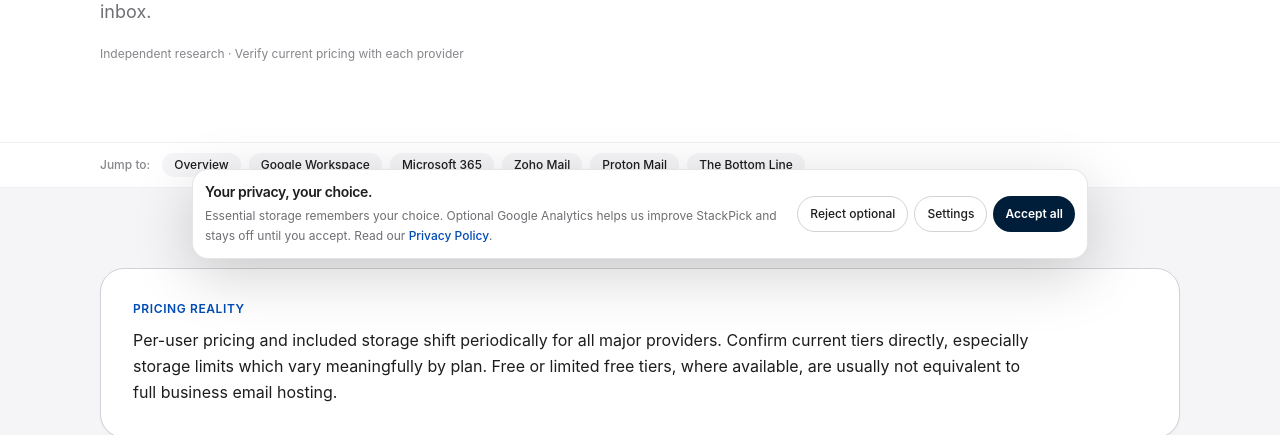
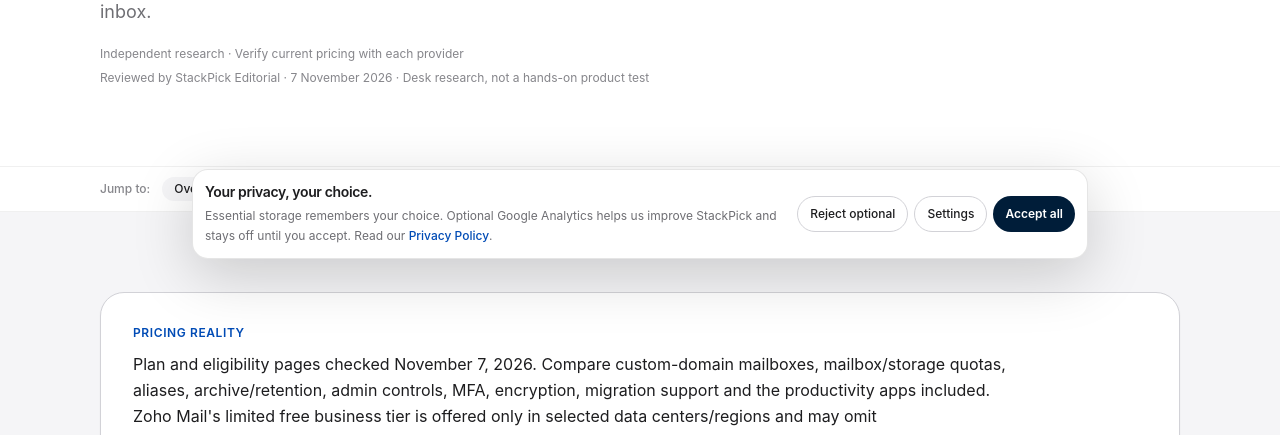
Before and after one commit to LinukaBandara/StackPick, a Next.js app: page /best/business-email-hosting in a window 1280 px wide. Shown: the part 517-952 px from the top of the page. Built offline with nearby package versions, Linux system fonts and the light colour scheme; no server answers.

Commit message:
Clarify business email free tier and add regional pricing sources

```diff
--- a/app/best/business-email-hosting/page.tsx
+++ b/app/best/business-email-hosting/page.tsx
@@ -13,8 +13,9 @@ export default function Page() {
     <ComparisonArticle
       title="Best Business Email Hosting for Small Business"
       slug="business-email-hosting"
+      reviewedOn="2026-11-07"
       intro="This decision is rarely about email features in isolation. It is about which productivity suite you want your whole business running on, since Google Workspace and Microsoft 365 both bundle email with a full document and storage suite. Pick the ecosystem, not just the inbox."
-      pricingNote="Per-user pricing and included storage shift periodically for all major providers. Confirm current tiers directly, especially storage limits which vary meaningfully by plan. Free or limited free tiers, where available, are usually not equivalent to full business email hosting."
+      pricingNote="Plan and eligibility pages checked November 7, 2026. Compare custom-domain mailboxes, mailbox/storage quotas, aliases, archive/retention, admin controls, MFA, encryption, migration support and the productivity apps included. Zoho Mail's limited free business tier is offered only in selected data centers/regions and may omit IMAP/POP/ActiveSync; Proton's free personal mailbox is not equivalent to a custom-domain business plan. Prices, taxes, currencies, data residency and eligible features vary by country. Sources: Google Workspace https://workspace.google.com/pricing; Microsoft 365 https://www.microsoft.com/en-us/microsoft-365/business/compare-all-microsoft-365-business-products; Zoho Mail https://www.zoho.com/mail/zohomail-pricing.html; Proton Mail for Business https://proton.me/business/mail/pricing."
       tools={[
         {
           name: "Google Workspace",
@@ -23,7 +24,7 @@ export default function Page() {
             "No permanent free tier for business use. Confirm current paid plan pricing and storage limits.",
           tradeoff:
             "Most familiar interface for many people, with strong real-time collaboration in Docs and Sheets. Storage is more limited on entry-tier plans than some Microsoft 365 equivalents, and end-to-end encryption is not on by default.",
-          url: "https://workspace.google.com/",
+          url: "https://workspace.google.com/pricing",
         },
         {
           name: "Microsoft 365",
@@ -32,25 +33,25 @@ export default function Page() {
             "No permanent free tier for business use. A trial is typically available. Confirm current plan contents and pricing.",
           tradeoff:
             "Plans can bundle business email with desktop and web Office apps plus substantial OneDrive storage, which is valuable if your team already relies on Microsoft tools. The interface and app ecosystem assume more comfort with traditional Office-style software than Google’s simpler web-first tools.",
-          url: "https://www.microsoft.com/microsoft-365/business",
+          url: "https://www.microsoft.com/en-us/microsoft-365/business/compare-all-microsoft-365-business-products",
         },
         {
           name: "Zoho Mail",
           bestFor: "Tight budgets, especially teams already using other Zoho products",
           freeOption:
-            "A limited free tier is available. Confirm current storage, user and feature limits before relying on it for a live business domain.",
+            "A limited free business tier may be offered in selected data centers/regions. Confirm eligibility, storage, user caps and whether IMAP/POP/ActiveSync are excluded before relying on it for a live custom domain.",
           tradeoff:
             "Can be a lower-cost option for straightforward business email, particularly for teams already using Zoho CRM, Books or Invoice. Storage on entry tiers is modest, and the broader collaboration suite is less mature than Google’s or Microsoft’s.",
-          url: "https://www.zoho.com/mail/",
+          url: "https://www.zoho.com/mail/zohomail-pricing.html",
         },
         {
           name: "Proton Mail",
           bestFor: "Businesses that specifically prioritize privacy and end-to-end encryption",
           freeOption:
-            "A limited free tier is available. Confirm current paid plan pricing and storage for business use.",
+            "The free plan is a personal mailbox, not a substitute for a custom-domain business email plan. Compare Proton's business pricing, storage, admin controls and regional availability before migrating.",
           tradeoff:
             "Genuine end-to-end encryption by default is a real differentiator the other three do not offer out of the box. Worth it if client confidentiality is core to what you sell. You trade away deep collaboration-suite integration.",
-          url: "https://proton.me/mail",
+          url: "https://proton.me/business/mail/pricing",
         },
       ]}
       bottomLine="Want the most familiar interface and Google Docs collaboration? Google Workspace. Team already standardized on Word/Excel/PowerPoint? Microsoft 365. Tight budget, maybe already on Zoho? Zoho Mail. Confidentiality is core to what you do and encryption matters more than deep collaboration tools? Proton Mail. For most small businesses, pick based on which productivity suite you want to standardize on, not email features alone."
```
